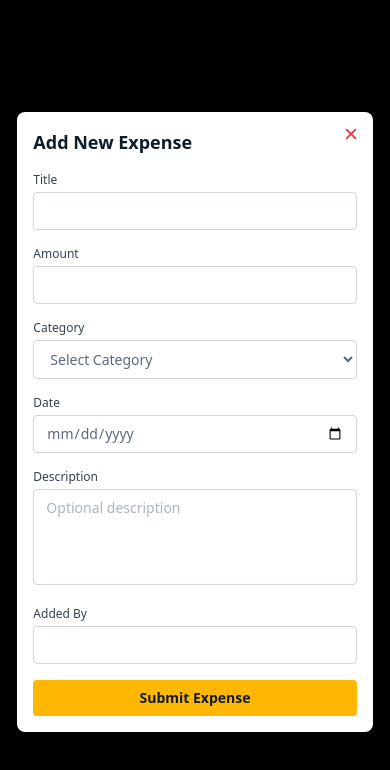
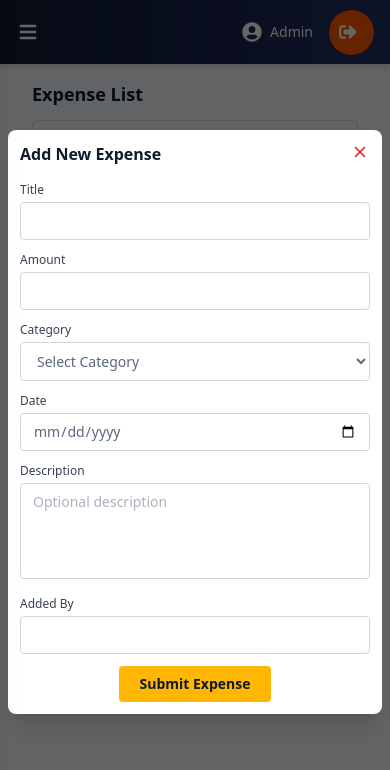
Before and after one commit to Yawaytechnologies/yawaytech-portal-frontend, a React (Vite) app: page /add-expense in a window 390 px wide. Both pictures are taken after typing "Sample" into the empty fields and a click on the button "Add Expense". Shown: the top 770 px of the page. Built offline with nearby package versions, Linux system fonts and the light colour scheme.

Commit message:
yaway 102 responsive done

```diff
--- a/src/components/common/AuthGuard.jsx
+++ /dev/null
@@ -1,14 +0,0 @@
-// src/components/common/AuthGuard.jsx
-import { Navigate } from "react-router-dom";
-
-const AuthGuard = ({ children }) => {
-  const token = localStorage.getItem("token"); // or use userId/session if preferred
-
-  if (!token) {
-    return <Navigate to="/login" replace />;
-  }
-
-  return children;
-};
-
-export default AuthGuard;
--- a/src/components/common/RoleGuard.jsx
+++ /dev/null
@@ -1,14 +0,0 @@
-// src/components/common/RoleGuard.jsx
-import { Navigate } from "react-router-dom";
-
-const RoleGuard = ({ allowedRoles, children }) => {
-  const token = localStorage.getItem("token");
-  const role = localStorage.getItem("role");
-
-  if (!token) return <Navigate to="/login" replace />;
-  if (!allowedRoles.includes(role)) return <Navigate to="/unauthorized" replace />;
-
-  return children;
-};
-
-export default RoleGuard;
--- a/src/components/common/Sidebar.jsx
+++ b/src/components/common/Sidebar.jsx
@@ -2,6 +2,8 @@ import React, { useState } from "react";
 import { NavLink } from "react-router-dom";
 import { FaHome } from "react-icons/fa";
 import { RiFileAddLine } from "react-icons/ri";
+import { Link } from "react-router-dom";
+
 
 export default function Sidebar({ isOpen }) {
   const [hovered, setHovered] = useState(false);
@@ -24,6 +26,7 @@ export default function Sidebar({ isOpen }) {
 
         {/* Logo */}
         <div className="w-fit mb-8">
+          <Link to="/" className="block"></Link>
           <h2 className="z-20 text-2xl md:text-3xl font-bold text-white tracking-wide sans-serif font-Playfair drop-shadow-md transition-colors duration-500 font-sans">
             Yaway <span className="text-[#FFC107]">Tech</span> Portal
           </h2>
@@ -39,7 +42,7 @@ export default function Sidebar({ isOpen }) {
                   ? hovered
                     ? "bg-accent text-black"
                     : "bg-accent text-[#FF5800]"
-                  : "text-white hover:text-[#FF5800] hover:bg-primary-light"
+                  : "text-white hover:text-black hover:bg-primary-light"
               }`
             }
           >
@@ -55,7 +58,7 @@ export default function Sidebar({ isOpen }) {
                   ? hovered
                     ? "bg-accent text-black"
                     : "bg-accent text-[#FF5800]"
-                  : "text-white hover:text-[#FF5800] hover:bg-primary-light"
+                  : "text-white hover:text-black hover:bg-primary-light"
               }`
             }
           >
--- a/src/components/expenses/AddExpense.jsx
+++ b/src/components/expenses/AddExpense.jsx
@@ -144,7 +144,7 @@ const AddExpense = () => {
         resetForm();
         setShowModal(true);
       }}
-      className="h-10 px-4 flex items-center justify-center gap-2 bg-[var(--secondary)] hover:bg-[var(--secondary-light)] text-white text-sm font-semibold rounded-md w-full sm:w-fit"
+      className="h-10 px-4 flex items-center justify-center gap-2 bg-[var(--secondary)] hover:bg-[var(--secondary-light)] text-white text-sm font-semibold rounded-md w-full sm:w-fit cursor-pointer"
     >
       <FaPlus className="text-sm" />
       <span>Add Expense</span>
@@ -233,10 +233,8 @@ const AddExpense = () => {
 
 {/* form */}
   {showModal && (
-  <div className="fixed inset-0 z-50 bg-black bg-opacity-20 flex items-center justify-center px-2 sm:px-4">
-    <div className="bg-white rounded-lg shadow-xl w-full max-w-[95%] sm:max-w-xl md:max-w-lg lg:max-w-2xl p-4 sm:p-6 relative max-h-[90vh] overflow-y-auto
-      md:ml-64 md:mr-4">
-
+  <div className="fixed inset-0 z-50 bg-black/60 flex items-center justify-center px-2 sm:px-4">
+    <div className="bg-white rounded-lg shadow-xl w-full max-w-sm p-3 sm:p-4 relative max-h-[70vh] overflow-y-auto md:ml-64 md:mr-4">
       {/* Close Button */}
       <button
         onClick={() => {
@@ -248,11 +246,11 @@ const AddExpense = () => {
         <IoClose />
       </button>
 
-      <h3 className="text-lg sm:text-xl font-bold text-[var(--primary)] mb-4">
+      <h3 className="text-base sm:text-lg font-bold text-[var(--primary)] mb-4">
         {editingIndex !== null ? "Edit Expense" : "Add New Expense"}
       </h3>
 
-      <form onSubmit={handleSubmit} className="space-y-4 text-sm">
+      <form onSubmit={handleSubmit} className="space-y-3 text-sm">
         <InputField label="Title" name="title" value={formData.title} onChange={handleChange} />
         <InputField label="Amount" name="amount" type="number" value={formData.amount} onChange={handleChange} />
         <SelectField name="category" value={formData.category} onChange={handleChange} />
@@ -260,16 +258,21 @@ const AddExpense = () => {
         <TextAreaField label="Description" name="description" value={formData.description} onChange={handleChange} />
         <InputField label="Added By" name="addedBy" value={formData.addedBy} onChange={handleChange} />
 
+        {/* Submit Button Centered */}
+        <div className="flex justify-center">
           <button
             type="submit"
-          className="w-full sm:w-fit bg-[var(--accent)] hover:bg-yellow-500 text-[var(--primary)] font-semibold py-2 px-4 rounded"
+            className="bg-[var(--accent)] hover:bg-yellow-500 text-[var(--primary)] font-semibold py-2 px-5 rounded text-sm"
           >
             {editingIndex !== null ? "Update Expense" : "Submit Expense"}
           </button>
+        </div>
       </form>
     </div>
   </div>
 )}
+
+
 
     </div>
   );
```
Lines whose indentation alone changed are shown as unchanged.
